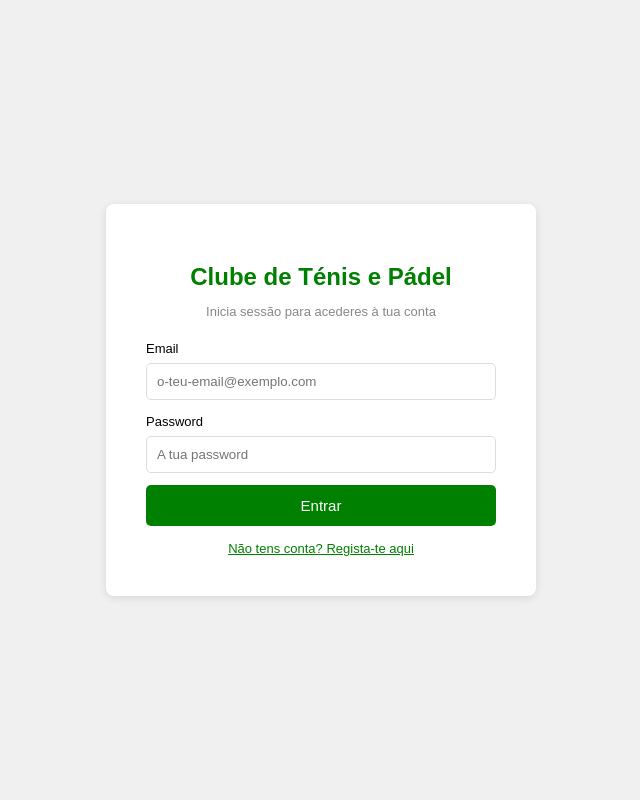
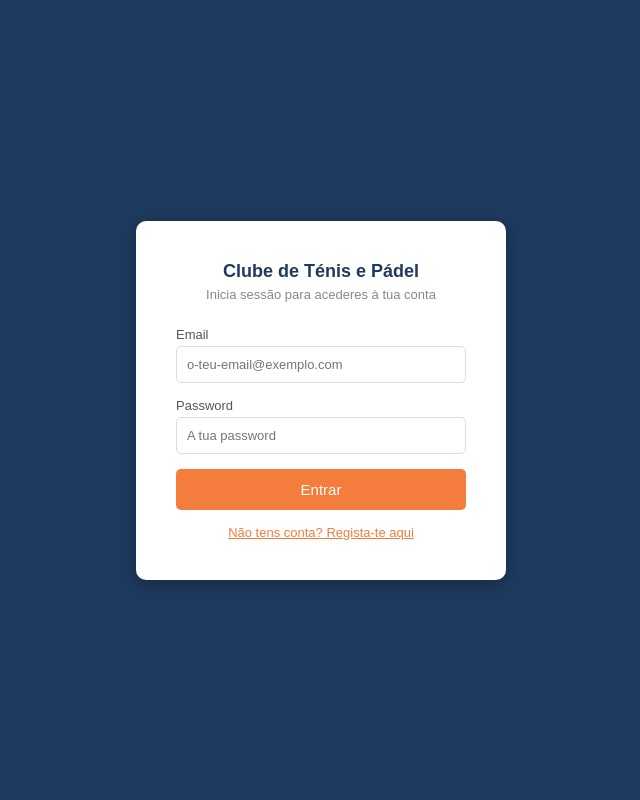
Before and after one commit to donodomundo18/Clube-de-Tenis-e-Padel, a PHP site: page /login.php in a window 1280 px wide. Shown: the whole page, without its empty margins (319-959 px from the left). Run offline with PHP 8.4, Linux system fonts and the light colour scheme.

Commit message:
atualizar login.php com cores azul e laranja

```diff
--- a/login.php
+++ b/login.php
@@ -48,29 +48,33 @@ if ($_SERVER['REQUEST_METHOD'] === 'POST') {
     <meta charset="UTF-8">
     <title>Login - Clube de Ténis e Pádel</title>
     <style>
-        body { font-family: Arial; background: #f0f0f0; display: flex; justify-content: center; align-items: center; height: 100vh; margin: 0; }
-        .box { background: white; padding: 40px; border-radius: 8px; width: 350px; box-shadow: 0 2px 8px rgba(0,0,0,0.1); }
-        h2 { text-align: center; color: green; margin-bottom: 5px; }
-        .subtitulo { text-align: center; color: #888; font-size: 13px; margin-bottom: 20px; }
-        input { width: 100%; padding: 10px; margin: 6px 0 12px 0; border: 1px solid #ddd; border-radius: 5px; box-sizing: border-box; }
-        button { width: 100%; padding: 12px; background: green; color: white; border: none; border-radius: 5px; cursor: pointer; font-size: 15px; }
-        button:hover { background: darkgreen; }
-        .erro { color: red; text-align: center; margin-bottom: 10px; font-size: 13px; }
+        * { margin: 0; padding: 0; box-sizing: border-box; }
+        body { font-family: Arial; background: #1e3a5f; display: flex; justify-content: center; align-items: center; height: 100vh; }
+        .box { background: white; padding: 40px; border-radius: 10px; width: 370px; box-shadow: 0 4px 15px rgba(0,0,0,0.3); }
+        .titulo { text-align: center; color: #1e3a5f; font-size: 18px; font-weight: bold; margin-bottom: 5px; }
+        .subtitulo { text-align: center; color: #888; font-size: 13px; margin-bottom: 25px; }
+        label { font-size: 13px; color: #555; display: block; margin-bottom: 4px; }
+        input { width: 100%; padding: 10px; margin-bottom: 15px; border: 1px solid #ddd; border-radius: 5px; font-size: 13px; }
+        input:focus { border-color: #1e3a5f; outline: none; }
+        button { width: 100%; padding: 12px; background: #f47c3c; color: white; border: none; border-radius: 5px; cursor: pointer; font-size: 15px; }
+        button:hover { background: #d4622c; }
+        .erro { background: #ffe0e0; color: red; padding: 10px; border-radius: 5px; margin-bottom: 15px; font-size: 13px; text-align: center; }
         .link { text-align: center; margin-top: 15px; font-size: 13px; }
-        a { color: green; }
+        a { color: #f47c3c; }
+        a:hover { color: #d4622c; }
     </style>
 </head>
 <body>
 <div class="box">
-    <h2>Clube de Ténis e Pádel</h2>
+    <p class="titulo">Clube de Ténis e Pádel</p>
     <p class="subtitulo">Inicia sessão para acederes à tua conta</p>
     <?php if ($erro): ?>
-        <p class="erro"><?= $erro ?></p>
+        <div class="erro"><?= $erro ?></div>
     <?php endif; ?>
     <form method="POST">
-        <label style="font-size:13px;">Email</label>
+        <label>Email</label>
         <input type="email" name="email" placeholder="o-teu-email@exemplo.com" required>
-        <label style="font-size:13px;">Password</label>
+        <label>Password</label>
         <input type="password" name="password" placeholder="A tua password" required>
         <button type="submit">Entrar</button>
     </form>
```
